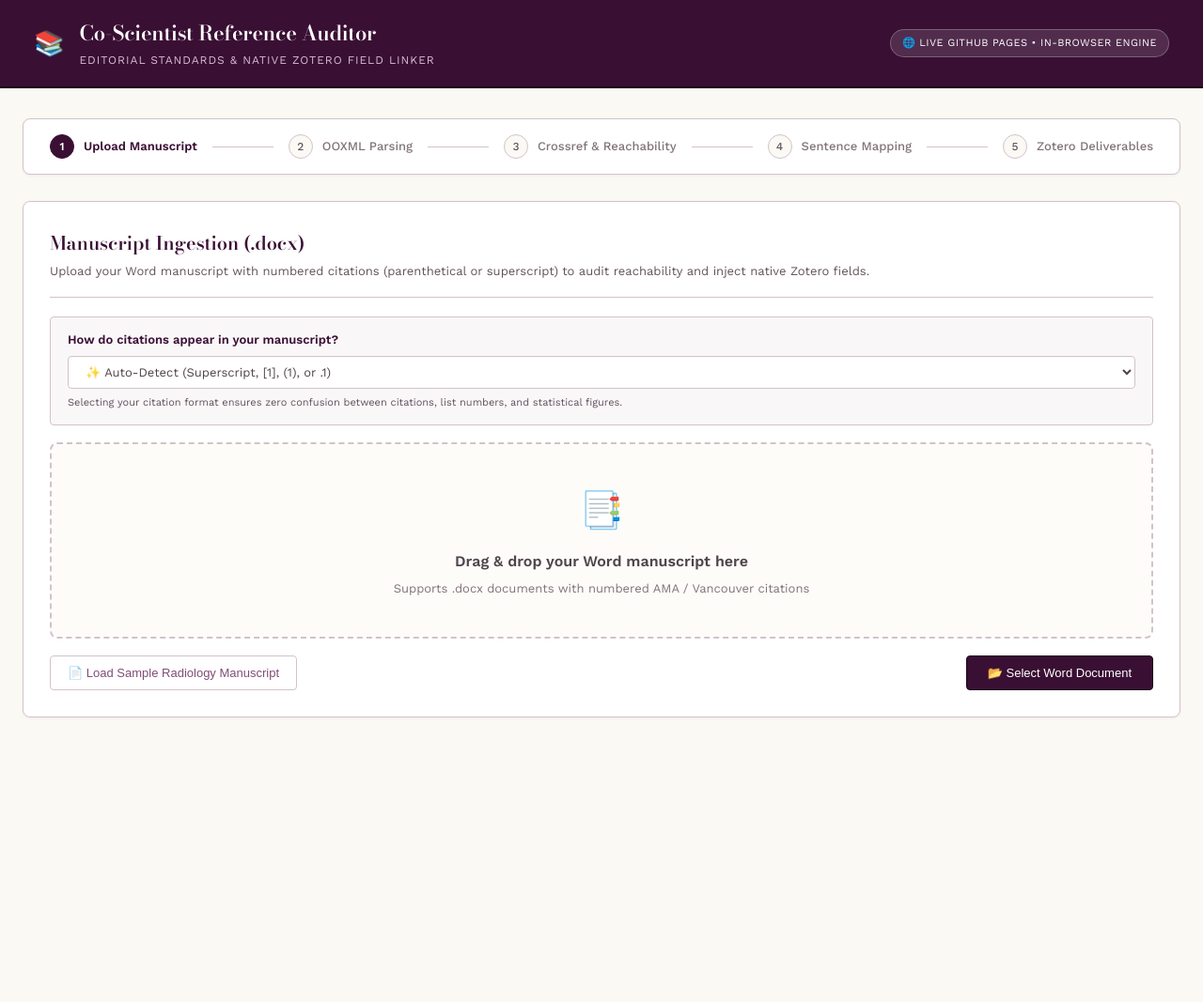
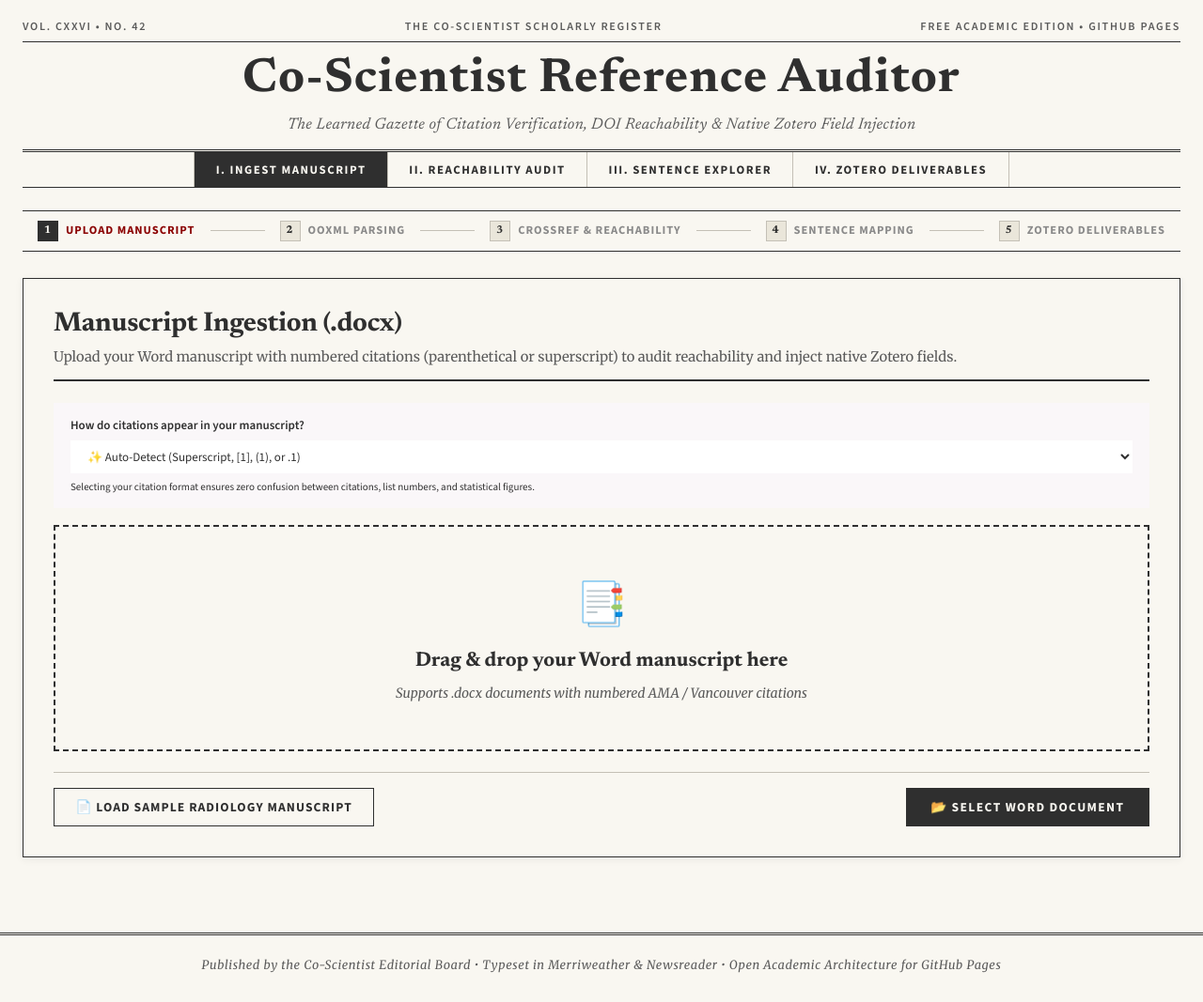
Before and after one commit to vidhidhaduk05/Z-Link, a plain HTML site: page index.html in a window 1280 px wide. Shown: the whole page at 94% size. Before the commit the page ends 800 px from the top, so only its background shows below. Drawn offline with nearby package versions, Linux system fonts and the light colour scheme; a web font is replaced by a local one.

Commit message:
Implement full vintage newspaper newsprint aesthetic and broadside layout

```diff
--- a/index.html
+++ b/index.html
@@ -15,18 +15,25 @@
 </head>
 <body>
 
-  <!-- Masthead -->
+  <!-- Newspaper Masthead Header -->
   <header class="masthead">
-    <div class="brand-block">
-      <div class="brand-icon">📚</div>
-      <div>
-        <h1 class="brand-title">Co-Scientist Reference Auditor</h1>
-        <p class="brand-subtitle">Editorial Standards & Native Zotero Field Linker</p>
-      </div>
+    <div class="masthead__meta-bar">
+      <span>VOL. CXXVI &bull; NO. 42</span>
+      <span>THE CO-SCIENTIST SCHOLARLY REGISTER</span>
+      <span>FREE ACADEMIC EDITION &bull; GITHUB PAGES</span>
     </div>
-    <div class="header-actions">
-      <span class="badge-mode">🌐 Live GitHub Pages &bull; In-Browser Engine</span>
+
+    <div class="masthead__title-wrap">
+      <h1 class="masthead__headline">Co-Scientist Reference Auditor</h1>
+      <p class="masthead__subhead">The Learned Gazette of Citation Verification, DOI Reachability & Native Zotero Field Injection</p>
     </div>
+
+    <nav class="masthead__nav">
+      <a href="#uploadSection" class="active">I. INGEST MANUSCRIPT</a>
+      <a href="#resultsSection">II. REACHABILITY AUDIT</a>
+      <a href="#resultsSection">III. SENTENCE EXPLORER</a>
+      <a href="#resultsSection">IV. ZOTERO DELIVERABLES</a>
+    </nav>
   </header>
 
   <main class="app-container">
@@ -208,6 +215,12 @@
 
   </main>
 
+  <footer class="site-footer">
+    <p class="footer-credit">
+      Published by the Co-Scientist Editorial Board &bull; Typeset in Merriweather & Newsreader &bull; Open Academic Architecture for GitHub Pages
+    </p>
+  </footer>
+
   <script type="module" src="static/js/app.js"></script>
 </body>
 </html>
--- a/static/css/master-theme.css
+++ b/static/css/master-theme.css
@@ -1,42 +1,38 @@
 /* ==========================================================================
-   Co-Scientist Reference Auditor & Zotero Linker: Master Theme Stylesheet
-   Academic Editorial Standards (7-Color Palette & Typography)
+   Newsprint Theme — Newspaper Style for Co-Scientist Reference Auditor
    ========================================================================== */
+@import url('https://fonts.googleapis.com/css2?family=UnifrakturMaguntia&family=Newsreader:ital,opsz,wght@0,6..72,200..800;1,6..72,200..800&family=Merriweather:ital,wght@0,300;0,400;0,700;1,400&family=Source+Sans+3:ital,wght@0,400;0,600;0,700;1,400&display=swap');
 
 :root {
-  /* Editorial Palette */
-  --primary-wine: #3a0f34;
-  --deepest-plum: #1a0017;
-  --paper-canvas: #fbf9f4;
-  --surface-white: #ffffff;
-  --editorial-plum: #814d75;
-  --reading-ink-primary: #4f444b;
-  --reading-ink-secondary: #62535d;
-  --reading-ink-muted: #81737b;
-  --border-outline: #d2c2cb;
-  --pale-amber: #ffdea6;
-  --pale-amber-border: #f0c377;
+  --color-paper: #f9f7f1;
+  --color-paper-dark: #eae6da;
+  --color-ink: #2f2f2f;
+  --color-ink-light: #5a5a5a;
+  --color-ink-faint: #8a8a8a;
+  --color-rule: #2f2f2f;
+  --color-rule-light: #c4c0b6;
+  --color-accent: #8b0000;
+  --color-link: #2f2f2f;
+  --color-link-hover: #8b0000;
+  --color-white: #ffffff;
 
-  /* Status Colors */
-  --status-reachable: #2e7d32;
-  --status-reachable-bg: #eef7ee;
-  --status-broken: #c62828;
-  --status-broken-bg: #fde8e8;
+  /* Status Tokens styled as archival stamps */
+  --status-reachable: #1b5e20;
+  --status-reachable-bg: #e8f5e9;
+  --status-broken: #8b0000;
+  --status-broken-bg: #ffebee;
   --status-warning: #b26a00;
   --status-warning-bg: #fff8e1;
-  --status-muted: #546e7a;
+  --status-muted: #4f5b66;
   --status-muted-bg: #eceff1;
 
-  /* Typography */
-  --font-serif: "Bodoni Moda", "Serifon Editorial", Georgia, Cambria, serif;
-  --font-reading: "Newsreader", "QuadraatSmallCaps", Georgia, serif;
-  --font-sans: "Work Sans", -apple-system, BlinkMacSystemFont, "Segoe UI", Roboto, sans-serif;
-  --font-mono: "JetBrains Mono", Menlo, Consolas, monospace;
+  --font-masthead: 'UnifrakturMaguntia', 'Newsreader', Georgia, serif;
+  --font-headline: 'Newsreader', Georgia, serif;
+  --font-body: 'Merriweather', Georgia, serif;
+  --font-sans: 'Source Sans 3', system-ui, -apple-system, sans-serif;
+  --font-mono: 'JetBrains Mono', Menlo, Consolas, monospace;
 
-  --shadow-sm: 0 1px 3px rgba(58, 15, 52, 0.06);
-  --shadow-md: 0 4px 12px rgba(58, 15, 52, 0.08);
-  --radius-sm: 4px;
-  --radius-md: 8px;
+  --shadow-newspaper: 0 2px 8px rgba(47, 47, 47, 0.08);
 }
 
 * {
@@ -46,239 +42,316 @@
 }
 
 body {
-  background-color: var(--paper-canvas);
-  color: var(--reading-ink-primary);
   font-family: var(--font-sans);
-  line-height: 1.6;
-  -webkit-font-smoothing: antialiased;
+  background-color: var(--color-paper);
+  color: var(--color-ink);
+  line-height: 1.55;
+  min-height: 100vh;
+  display: flex;
+  flex-direction: column;
 }
 
-/* Header & Masthead */
-.masthead {
-  background-color: var(--primary-wine);
-  color: var(--surface-white);
-  padding: 18px 36px;
-  display: flex;
-  align-items: center;
-  justify-content: space-between;
-  border-bottom: 2px solid var(--deepest-plum);
-  box-shadow: var(--shadow-sm);
+/* ==========================================================================
+   Masthead Header
+   ========================================================================== */
+
+header.masthead {
+  background: var(--color-paper);
+  max-width: 1320px;
+  margin: 0 auto;
+  padding: 1.2rem 1.5rem 0;
+  width: 100%;
+  text-align: center;
 }
 
-.brand-block {
+.masthead__meta-bar {
   display: flex;
+  justify-content: space-between;
   align-items: center;
-  gap: 16px;
+  font-family: var(--font-sans);
+  font-size: 0.76rem;
+  font-weight: 600;
+  text-transform: uppercase;
+  letter-spacing: 0.14em;
+  color: var(--color-ink-light);
+  border-bottom: 1px solid var(--color-rule);
+  padding-bottom: 0.35rem;
+  margin-bottom: 0.8rem;
 }
 
-.brand-icon {
-  font-size: 26px;
-  line-height: 1;
+.masthead__title-wrap {
+  text-align: center;
+  margin: 0.4rem 0 0.8rem;
 }
 
-.brand-title {
-  font-family: var(--font-serif);
-  font-size: 22px;
-  font-weight: 600;
-  letter-spacing: -0.01em;
+.masthead__headline {
+  font-family: var(--font-masthead);
+  font-size: 3.2rem;
+  font-weight: 700;
+  letter-spacing: 0.02em;
+  color: var(--color-ink);
+  line-height: 1.1;
+  text-transform: none;
 }
 
-.brand-subtitle {
-  font-size: 12px;
-  color: #d6bad1;
-  text-transform: uppercase;
-  letter-spacing: 0.08em;
-  margin-top: 2px;
+.masthead__subhead {
+  font-family: var(--font-headline);
+  font-style: italic;
+  font-size: 1.05rem;
+  color: var(--color-ink-light);
+  margin-top: 0.4rem;
+  letter-spacing: 0.02em;
 }
 
-.header-actions {
+nav.masthead__nav {
   display: flex;
-  align-items: center;
-  gap: 14px;
+  justify-content: center;
+  flex-wrap: wrap;
+  border-top: 3px double var(--color-rule);
+  border-bottom: 1px solid var(--color-rule);
+  margin-top: 0.8rem;
+  background: var(--color-paper);
 }
 
-.badge-mode {
-  background-color: rgba(255, 255, 255, 0.12);
-  border: 1px solid rgba(255, 255, 255, 0.25);
-  color: #fff;
-  font-size: 11px;
-  padding: 5px 12px;
-  border-radius: 20px;
-  letter-spacing: 0.04em;
+nav.masthead__nav a, nav.masthead__nav span.nav-item {
+  color: var(--color-ink);
+  text-decoration: none;
+  font-family: var(--font-sans);
+  font-weight: 700;
+  font-size: 0.8rem;
   text-transform: uppercase;
+  letter-spacing: 0.12em;
+  padding: 0.55rem 1.4rem;
+  border-right: 1px solid var(--color-rule-light);
+  transition: all 0.15s ease;
+  display: inline-flex;
+  align-items: center;
+  cursor: pointer;
 }
 
-/* Main Container */
-.app-container {
-  max-width: 1400px;
-  margin: 32px auto;
-  padding: 0 24px;
+nav.masthead__nav a:first-child, nav.masthead__nav span:first-child {
+  border-left: 1px solid var(--color-rule-light);
 }
 
-/* Ponytail FSM Progress Stepper */
+nav.masthead__nav a:hover, nav.masthead__nav span.nav-item:hover {
+  color: var(--color-accent);
+  background: var(--color-paper-dark);
+}
+
+nav.masthead__nav .active {
+  background: var(--color-ink);
+  color: var(--color-paper) !important;
+}
+
+/* ==========================================================================
+   Main Layout & Stepper
+   ========================================================================== */
+
+main.app-container {
+  max-width: 1320px;
+  width: 100%;
+  margin: 1.5rem auto 3rem;
+  padding: 0 1.5rem;
+  flex: 1;
+}
+
+/* Newspaper Dispatch Stepper */
 .stepper-bar {
   display: flex;
   align-items: center;
   justify-content: space-between;
-  background: var(--surface-white);
-  border: 1px solid var(--border-outline);
-  border-radius: var(--radius-md);
-  padding: 16px 28px;
-  margin-bottom: 28px;
-  box-shadow: var(--shadow-sm);
+  background: var(--color-paper);
+  border-top: 1px solid var(--color-rule);
+  border-bottom: 1px solid var(--color-rule);
+  padding: 0.6rem 1rem;
+  margin-bottom: 1.8rem;
 }
 
 .step-item {
   display: flex;
   align-items: center;
-  gap: 10px;
-  color: var(--reading-ink-muted);
-  font-size: 13px;
-  font-weight: 500;
+  gap: 8px;
+  color: var(--color-ink-faint);
+  font-family: var(--font-sans);
+  font-size: 0.78rem;
+  font-weight: 700;
+  text-transform: uppercase;
+  letter-spacing: 0.08em;
 }
 
 .step-num {
-  width: 26px;
-  height: 26px;
-  border-radius: 50%;
-  border: 1px solid var(--border-outline);
+  width: 22px;
+  height: 22px;
+  border: 1px solid var(--color-rule-light);
   display: flex;
   align-items: center;
   justify-content: center;
-  font-size: 12px;
-  background: var(--paper-canvas);
-  color: var(--reading-ink-secondary);
+  font-size: 0.72rem;
+  background: var(--color-paper-dark);
+  color: var(--color-ink);
+  font-family: var(--font-headline);
+  font-weight: bold;
 }
 
 .step-item.active {
-  color: var(--primary-wine);
-  font-weight: 600;
+  color: var(--color-accent);
 }
 
 .step-item.active .step-num {
-  background: var(--primary-wine);
-  border-color: var(--primary-wine);
-  color: #fff;
+  background: var(--color-ink);
+  color: var(--color-paper);
+  border-color: var(--color-ink);
 }
 
 .step-item.done {
-  color: var(--editorial-plum);
+  color: var(--color-ink);
 }
 
 .step-item.done .step-num {
-  background: var(--editorial-plum);
-  border-color: var(--editorial-plum);
-  color: #fff;
+  background: var(--color-rule-light);
+  color: var(--color-ink);
 }
 
 .step-divider {
   flex: 1;
   height: 1px;
-  background: var(--border-outline);
-  margin: 0 16px;
+  background: var(--color-rule-light);
+  margin: 0 1rem;
 }
 
-/* Upload & Ingest Card */
+/* ==========================================================================
+   Editorial Newspaper Cards
+   ========================================================================== */
+
 .editorial-card {
-  background: var(--surface-white);
-  border: 1px solid var(--border-outline);
-  border-radius: var(--radius-md);
-  padding: 28px;
-  margin-bottom: 28px;
-  box-shadow: var(--shadow-sm);
+  background: var(--color-paper);
+  border: 1px solid var(--color-rule);
+  padding: 2rem;
+  margin-bottom: 2rem;
+  box-shadow: var(--shadow-newspaper);
 }
 
 .card-header {
-  border-bottom: 1px solid var(--border-outline);
-  padding-bottom: 16px;
-  margin-bottom: 20px;
+  border-bottom: 2px solid var(--color-rule);
+  padding-bottom: 0.8rem;
+  margin-bottom: 1.4rem;
   display: flex;
   justify-content: space-between;
-  align-items: center;
+  align-items: flex-end;
 }
 
 .card-title {
-  font-family: var(--font-serif);
-  font-size: 20px;
-  color: var(--primary-wine);
-  font-weight: 600;
+  font-family: var(--font-headline);
+  font-size: 1.8rem;
+  font-weight: 700;
+  color: var(--color-ink);
+  letter-spacing: -0.01em;
+  line-height: 1.2;
 }
 
 .card-desc {
-  font-size: 13px;
-  color: var(--reading-ink-secondary);
-  margin-top: 4px;
+  font-family: var(--font-body);
+  font-size: 0.92rem;
+  color: var(--color-ink-light);
+  margin-top: 0.35rem;
+  line-height: 1.5;
 }
 
-/* Dropzone */
+/* Citation Format Configuration Box */
+.format-selection-bar {
+  background: var(--color-paper-dark);
+  border: 1px solid var(--color-rule-light);
+  border-left: 4px solid var(--color-rule);
+  padding: 1rem 1.4rem;
+  margin: 1.2rem 0 1.6rem;
+}
+
+/* ==========================================================================
+   Dropzone Submission Desk
+   ========================================================================== */
+
 .dropzone-box {
-  border: 2px dashed var(--border-outline);
-  border-radius: var(--radius-md);
-  padding: 40px 24px;
+  border: 2px dashed var(--color-rule);
+  background: var(--color-paper);
+  padding: 3rem 1.5rem;
   text-align: center;
-  background: #fdfcf9;
   cursor: pointer;
-  transition: all 0.2s ease;
+  transition: all 0.15s ease;
+  margin-top: 1rem;
 }
 
 .dropzone-box:hover, .dropzone-box.dragover {
-  border-color: var(--editorial-plum);
-  background: #f8f4f7;
+  background: var(--color-paper-dark);
+  border-color: var(--color-accent);
 }
 
 .drop-icon {
-  font-size: 38px;
-  color: var(--editorial-plum);
-  margin-bottom: 12px;
+  font-size: 2.8rem;
+  color: var(--color-ink);
+  margin-bottom: 0.6rem;
 }
 
 .drop-title {
-  font-size: 16px;
-  font-weight: 600;
-  color: var(--reading-ink-primary);
+  font-family: var(--font-headline);
+  font-size: 1.35rem;
+  font-weight: 700;
+  color: var(--color-ink);
 }
 
 .drop-hint {
-  font-size: 13px;
-  color: var(--reading-ink-muted);
-  margin-top: 6px;
+  font-family: var(--font-body);
+  font-style: italic;
+  font-size: 0.88rem;
+  color: var(--color-ink-light);
+  margin-top: 0.4rem;
 }
 
 .upload-actions-bar {
   display: flex;
+  justify-content: space-between;
   align-items: center;
-  justify-content: space-between;
-  margin-top: 18px;
+  margin-top: 1.4rem;
+  padding-top: 1rem;
+  border-top: 1px solid var(--color-rule-light);
 }
 
-/* Buttons */
+/* ==========================================================================
+   Newspaper Buttons
+   ========================================================================== */
+
 .btn-editorial-primary {
-  background-color: var(--primary-wine);
-  color: var(--surface-white);
-  border: 1px solid var(--deepest-plum);
-  padding: 10px 22px;
-  font-size: 13px;
-  font-weight: 500;
-  border-radius: var(--radius-sm);
+  background-color: var(--color-ink);
+  color: var(--color-paper);
+  border: 1px solid var(--color-ink);
+  padding: 0.65rem 1.6rem;
+  font-family: var(--font-sans);
+  font-size: 0.85rem;
+  font-weight: 700;
+  text-transform: uppercase;
+  letter-spacing: 0.1em;
   cursor: pointer;
   display: inline-flex;
   align-items: center;
   gap: 8px;
-  transition: background 0.15s ease;
+  transition: all 0.15s ease;
 }
 
 .btn-editorial-primary:hover {
-  background-color: var(--deepest-plum);
+  background-color: var(--color-accent);
+  border-color: var(--color-accent);
+  color: #fff;
 }
 
 .btn-editorial-secondary {
   background-color: transparent;
-  color: var(--editorial-plum);
-  border: 1px solid var(--border-outline);
-  padding: 10px 18px;
-  font-size: 13px;
-  font-weight: 500;
-  border-radius: var(--radius-sm);
+  color: var(--color-ink);
+  border: 1px solid var(--color-rule);
+  padding: 0.65rem 1.4rem;
+  font-family: var(--font-sans);
+  font-size: 0.85rem;
+  font-weight: 700;
+  text-transform: uppercase;
+  letter-spacing: 0.08em;
   cursor: pointer;
   display: inline-flex;
   align-items: center;
@@ -287,217 +360,262 @@ body {
 }
 
 .btn-editorial-secondary:hover {
-  background-color: var(--paper-canvas);
-  border-color: var(--editorial-plum);
+  background-color: var(--color-paper-dark);
+  color: var(--color-accent);
+  border-color: var(--color-accent);
 }
 
-/* Summary Metrics Bar */
+/* ==========================================================================
+   Metrics Grid (Typeset Statistical Tally)
+   ========================================================================== */
+
 .metrics-grid {
   display: grid;
-  grid-template-columns: repeat(auto-fit, minmax(200px, 1fr));
-  gap: 16px;
-  margin-bottom: 24px;
+  grid-template-columns: repeat(auto-fit, minmax(210px, 1fr));
+  gap: 1rem;
+  margin-bottom: 2rem;
 }
 
 .metric-card {
-  background: var(--surface-white);
-  border: 1px solid var(--border-outline);
-  border-radius: var(--radius-md);
-  padding: 18px;
-  box-shadow: var(--shadow-sm);
+  background: var(--color-paper);
+  border: 1px solid var(--color-rule);
+  border-top: 3px solid var(--color-rule);
+  padding: 1.1rem;
+  text-align: left;
 }
 
 .metric-label {
-  font-size: 12px;
+  font-family: var(--font-sans);
+  font-size: 0.74rem;
+  font-weight: 700;
   text-transform: uppercase;
-  letter-spacing: 0.05em;
-  color: var(--reading-ink-muted);
+  letter-spacing: 0.12em;
+  color: var(--color-ink-light);
 }
 
 .metric-value {
-  font-family: var(--font-serif);
-  font-size: 26px;
-  font-weight: 700;
-  color: var(--primary-wine);
-  margin-top: 6px;
+  font-family: var(--font-headline);
+  font-size: 2.2rem;
+  font-weight: 800;
+  color: var(--color-ink);
+  margin-top: 0.3rem;
+  line-height: 1;
 }
 
 .metric-sub {
-  font-size: 11px;
-  color: var(--reading-ink-secondary);
-  margin-top: 2px;
+  font-family: var(--font-body);
+  font-style: italic;
+  font-size: 0.78rem;
+  color: var(--color-ink-faint);
+  margin-top: 0.35rem;
 }
 
-/* Audit Table */
+/* ==========================================================================
+   Deliverables Printing Office Tray
+   ========================================================================== */
+
+.deliverables-tray {
+  background: var(--color-paper-dark);
+  border: 2px solid var(--color-rule);
+  padding: 1.6rem 2rem;
+  margin-bottom: 2rem;
+  display: flex;
+  align-items: center;
+  justify-content: space-between;
+  flex-wrap: wrap;
+  gap: 1.2rem;
+}
+
+.tray-info h4 {
+  font-family: var(--font-headline);
+  font-size: 1.4rem;
+  font-weight: 700;
+  color: var(--color-ink);
+}
+
+.tray-info p {
+  font-family: var(--font-body);
+  font-size: 0.88rem;
+  color: var(--color-ink-light);
+  margin-top: 0.2rem;
+}
+
+.tray-buttons {
+  display: flex;
+  gap: 0.8rem;
+  flex-wrap: wrap;
+}
+
+/* ==========================================================================
+   Gazetteer Reference Audit Table
+   ========================================================================== */
+
 .editorial-table-wrap {
   overflow-x: auto;
-  border: 1px solid var(--border-outline);
-  border-radius: var(--radius-md);
-  background: var(--surface-white);
+  border: 1px solid var(--color-rule);
+  background: var(--color-paper);
 }
 
 .editorial-table {
   width: 100%;
   border-collapse: collapse;
-  font-size: 13px;
+  font-size: 0.9rem;
   text-align: left;
 }
 
 .editorial-table th {
-  background-color: #f7f3f6;
-  color: var(--primary-wine);
-  font-family: var(--font-serif);
-  font-weight: 600;
-  padding: 12px 16px;
-  border-bottom: 2px solid var(--border-outline);
+  background-color: var(--color-paper-dark);
+  color: var(--color-ink);
+  font-family: var(--font-headline);
+  font-size: 0.92rem;
+  font-weight: 700;
+  padding: 0.75rem 1rem;
+  border-bottom: 2px solid var(--color-rule);
+  text-transform: uppercase;
+  letter-spacing: 0.05em;
 }
 
 .editorial-table td {
-  padding: 14px 16px;
-  border-bottom: 1px solid #ebdfe7;
+  padding: 0.9rem 1rem;
+  border-bottom: 1px solid var(--color-rule-light);
   vertical-align: top;
 }
 
 .editorial-table tr:hover {
-  background-color: #faf7f9;
+  background-color: var(--color-paper-dark);
 }
 
 .ref-num-cell {
-  font-family: var(--font-serif);
-  font-size: 16px;
+  font-family: var(--font-headline);
+  font-size: 1.15rem;
   font-weight: 700;
-  color: var(--primary-wine);
-  width: 50px;
+  color: var(--color-accent);
+  width: 45px;
 }
 
-/* Status Badges */
+/* Archival Status Stamp Badges */
 .badge-reach {
   display: inline-flex;
   align-items: center;
-  gap: 6px;
-  padding: 4px 10px;
-  border-radius: 12px;
-  font-size: 11px;
-  font-weight: 600;
+  padding: 0.2rem 0.6rem;
+  font-family: var(--font-sans);
+  font-size: 0.72rem;
+  font-weight: 700;
+  text-transform: uppercase;
+  letter-spacing: 0.08em;
+  border: 1px solid var(--color-rule);
 }
 
 .badge-reach.reachable {
   background-color: var(--status-reachable-bg);
   color: var(--status-reachable);
-  border: 1px solid #b2dfdb;
+  border-color: var(--status-reachable);
 }
 
 .badge-reach.broken {
   background-color: var(--status-broken-bg);
   color: var(--status-broken);
-  border: 1px solid #ffcdd2;
+  border-color: var(--status-broken);
 }
 
 .badge-reach.missing {
   background-color: var(--status-muted-bg);
   color: var(--status-muted);
-  border: 1px solid #cfd8dc;
+  border-color: var(--status-muted);
 }
 
-/* Interactive Split Explorer */
+/* ==========================================================================
+   Split Manuscript & Sentence Exegesis Explorer
+   ========================================================================== */
+
 .split-explorer {
   display: grid;
   grid-template-columns: 1fr 1fr;
-  gap: 24px;
-  margin-top: 24px;
+  gap: 1.5rem;
+  margin-top: 1.5rem;
 }
 
 .pane-container {
-  background: var(--surface-white);
-  border: 1px solid var(--border-outline);
-  border-radius: var(--radius-md);
-  padding: 24px;
-  max-height: 600px;
+  background: var(--color-paper);
+  border: 1px solid var(--color-rule);
+  padding: 1.6rem;
+  max-height: 650px;
   overflow-y: auto;
-  box-shadow: var(--shadow-sm);
+  box-shadow: var(--shadow-newspaper);
 }
 
 .pane-title {
-  font-family: var(--font-serif);
-  font-size: 17px;
-  color: var(--primary-wine);
-  margin-bottom: 14px;
-  border-bottom: 1px solid var(--border-outline);
-  padding-bottom: 8px;
+  font-family: var(--font-headline);
+  font-size: 1.25rem;
+  font-weight: 700;
+  color: var(--color-ink);
+  margin-bottom: 1rem;
+  border-bottom: 1px solid var(--color-rule);
+  padding-bottom: 0.5rem;
+  text-transform: uppercase;
+  letter-spacing: 0.04em;
 }
 
 .manuscript-body-text {
-  font-family: var(--font-reading);
-  font-size: 15px;
+  font-family: var(--font-body);
+  font-size: 0.95rem;
   line-height: 1.8;
-  color: var(--reading-ink-primary);
+  color: var(--color-ink);
 }
 
 .manuscript-paragraph {
-  margin-bottom: 16px;
+  margin-bottom: 1.2rem;
+  text-align: justify;
 }
 
 .cit-pill {
-  background-color: var(--pale-amber);
-  color: var(--deepest-plum);
-  padding: 2px 6px;
-  border-radius: 4px;
-  font-size: 12px;
-  font-weight: 600;
+  background-color: var(--color-paper-dark);
+  color: var(--color-accent);
+  padding: 0.1rem 0.35rem;
+  font-family: var(--font-headline);
+  font-weight: 700;
+  border: 1px solid var(--color-rule);
   cursor: pointer;
-  border: 1px solid var(--pale-amber-border);
   transition: all 0.15s ease;
+  vertical-align: baseline;
 }
 
 .cit-pill:hover, .cit-pill.active {
-  background-color: var(--editorial-plum);
-  color: #fff;
-  border-color: var(--primary-wine);
+  background-color: var(--color-ink);
+  color: var(--color-paper);
 }
 
-.sentence-highlight {
-  background-color: #fff4d9;
-  border-bottom: 2px solid var(--pale-amber-border);
-  padding: 2px 0;
+/* ==========================================================================
+   Colophon Footer
+   ========================================================================== */
+
+footer.site-footer {
+  text-align: center;
+  padding: 1.4rem 1rem 1.8rem;
+  background: var(--color-paper);
+  border-top: 3px double var(--color-rule);
+  margin-top: auto;
 }
 
-/* Deliverables Bar */
-.deliverables-tray {
-  background: #f7f3f6;
-  border: 1px solid var(--editorial-plum);
-  border-radius: var(--radius-md);
-  padding: 24px;
-  margin-top: 28px;
-  display: flex;
-  align-items: center;
-  justify-content: space-between;
-}
-
-.tray-info h4 {
-  font-family: var(--font-serif);
-  color: var(--primary-wine);
-  font-size: 18px;
-}
-
-.tray-info p {
-  font-size: 13px;
-  color: var(--reading-ink-secondary);
-  margin-top: 4px;
-}
-
-.tray-buttons {
-  display: flex;
-  gap: 12px;
+.footer-credit {
+  font-family: var(--font-body);
+  font-style: italic;
+  font-size: 0.8rem;
+  color: var(--color-ink-light);
+  letter-spacing: 0.05em;
 }
 
 /* Responsive adjustments */
 @media (max-width: 900px) {
+  .masthead__headline {
+    font-size: 2.2rem;
+  }
   .split-explorer {
     grid-template-columns: 1fr;
   }
   .stepper-bar {
     flex-wrap: wrap;
-    gap: 12px;
+    gap: 0.6rem;
   }
   .step-divider {
     display: none;
```
Also changed, not shown: 1 other file.
